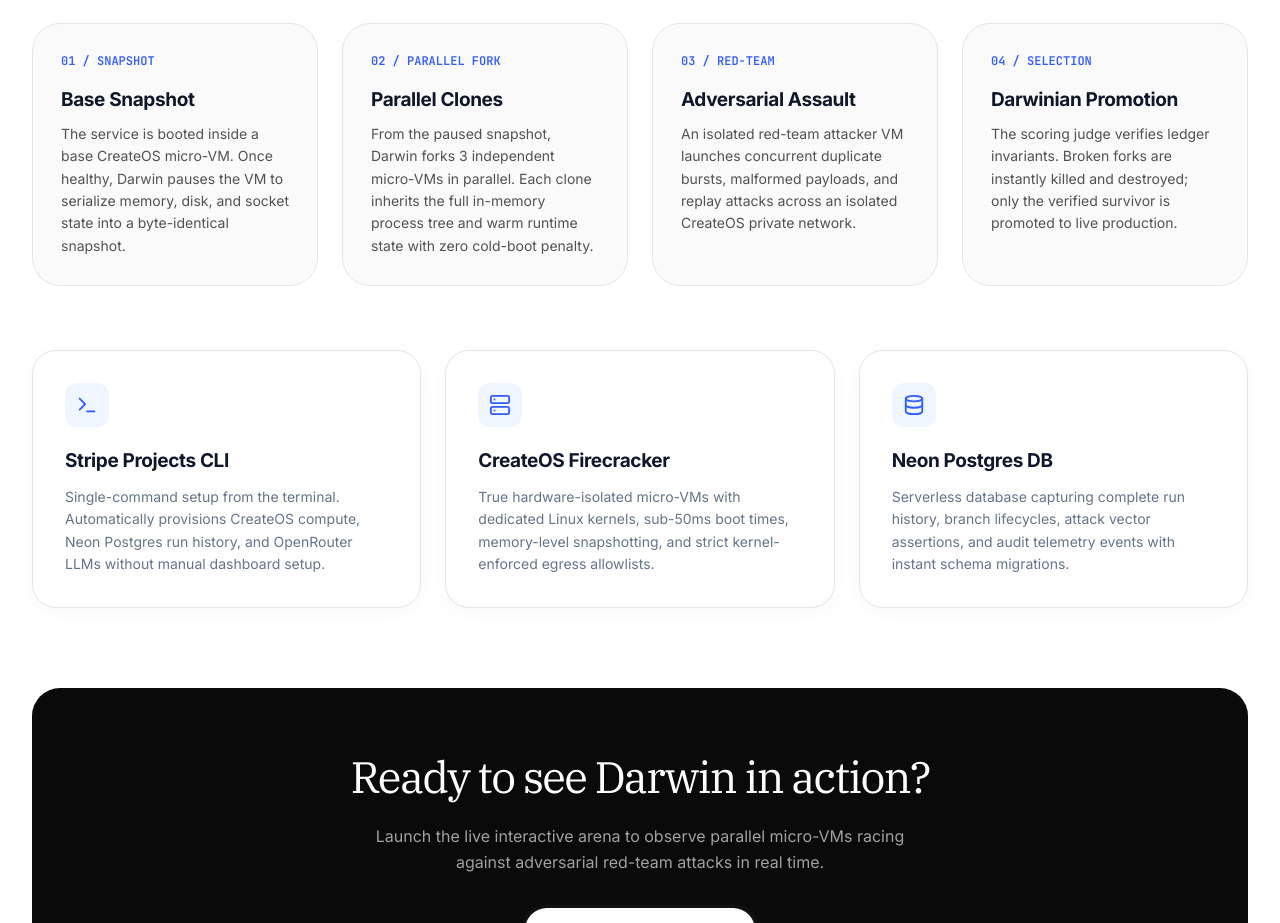
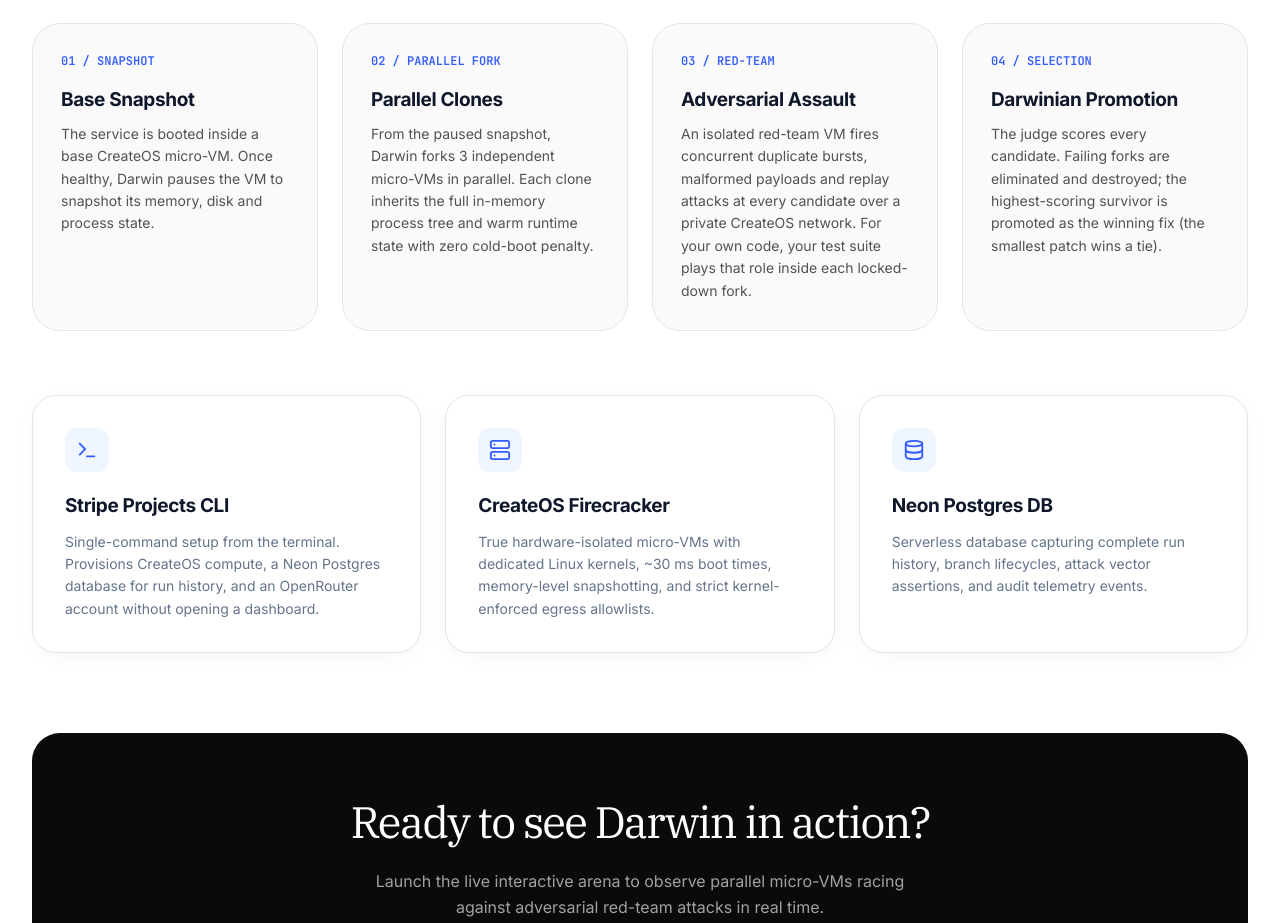
Before and after one commit to dakshcodez/darwin, a website: page ui/index.html in a window 1280 px wide. Shown: the part 1180-2103 px from the top of the page. Drawn offline with Linux system fonts and the light colour scheme.

Commit message:
UI landing: correct overclaims (snapshot contents, instant kills, production promotion, red team vs tests, LLM provider)

```diff
--- a/ui/index.html
+++ b/ui/index.html
@@ -842,7 +842,7 @@
           <span class="step-num">01 / SNAPSHOT</span>
           <h3 class="step-title">Base Snapshot</h3>
           <p class="step-desc">
-            The service is booted inside a base CreateOS micro-VM. Once healthy, Darwin pauses the VM to serialize memory, disk, and socket state into a byte-identical snapshot.
+            The service is booted inside a base CreateOS micro-VM. Once healthy, Darwin pauses the VM to snapshot its memory, disk and process state.
           </p>
         </div>
 
@@ -858,7 +858,7 @@
           <span class="step-num">03 / RED-TEAM</span>
           <h3 class="step-title">Adversarial Assault</h3>
           <p class="step-desc">
-            An isolated red-team attacker VM launches concurrent duplicate bursts, malformed payloads, and replay attacks across an isolated CreateOS private network.
+            An isolated red-team VM fires concurrent duplicate bursts, malformed payloads and replay attacks at every candidate over a private CreateOS network. For your own code, your test suite plays that role inside each locked-down fork.
           </p>
         </div>
 
@@ -866,7 +866,7 @@
           <span class="step-num">04 / SELECTION</span>
           <h3 class="step-title">Darwinian Promotion</h3>
           <p class="step-desc">
-            The scoring judge verifies ledger invariants. Broken forks are instantly killed and destroyed; only the verified survivor is promoted to live production.
+            The judge scores every candidate. Failing forks are eliminated and destroyed; the highest-scoring survivor is promoted as the winning fix (the smallest patch wins a tie).
           </p>
         </div>
       </div>
@@ -882,7 +882,7 @@
           </div>
           <h4 class="pillar-title">Stripe Projects CLI</h4>
           <p class="pillar-desc">
-            Single-command setup from the terminal. Automatically provisions CreateOS compute, Neon Postgres run history, and OpenRouter LLMs without manual dashboard setup.
+            Single-command setup from the terminal. Provisions CreateOS compute, a Neon Postgres database for run history, and an OpenRouter account without opening a dashboard.
           </p>
         </div>
 
@@ -897,7 +897,7 @@
           </div>
           <h4 class="pillar-title">CreateOS Firecracker</h4>
           <p class="pillar-desc">
-            True hardware-isolated micro-VMs with dedicated Linux kernels, sub-50ms boot times, memory-level snapshotting, and strict kernel-enforced egress allowlists.
+            True hardware-isolated micro-VMs with dedicated Linux kernels, ~30 ms boot times, memory-level snapshotting, and strict kernel-enforced egress allowlists.
           </p>
         </div>
 
@@ -911,7 +911,7 @@
           </div>
           <h4 class="pillar-title">Neon Postgres DB</h4>
           <p class="pillar-desc">
-            Serverless database capturing complete run history, branch lifecycles, attack vector assertions, and audit telemetry events with instant schema migrations.
+            Serverless database capturing complete run history, branch lifecycles, attack vector assertions, and audit telemetry events.
           </p>
         </div>
       </div>
```
